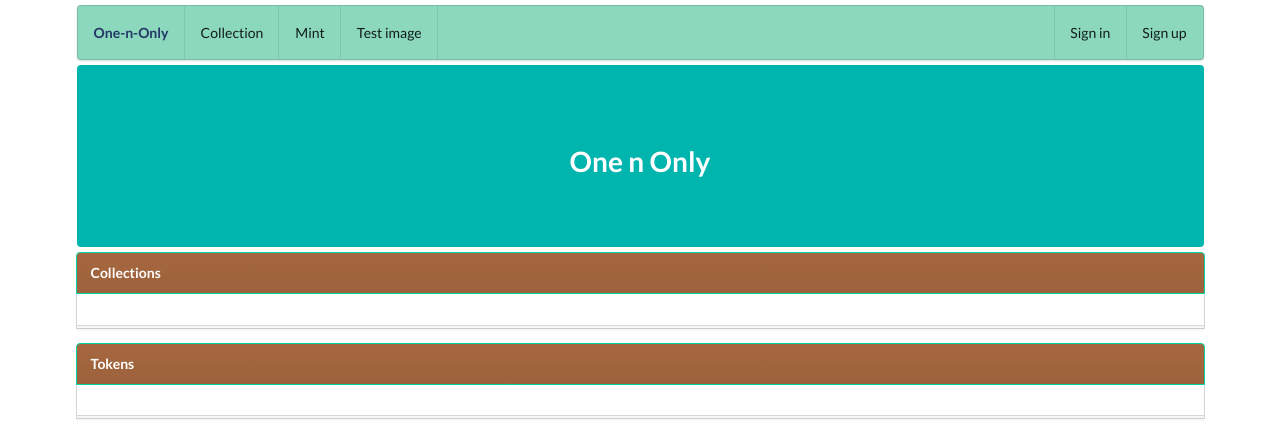
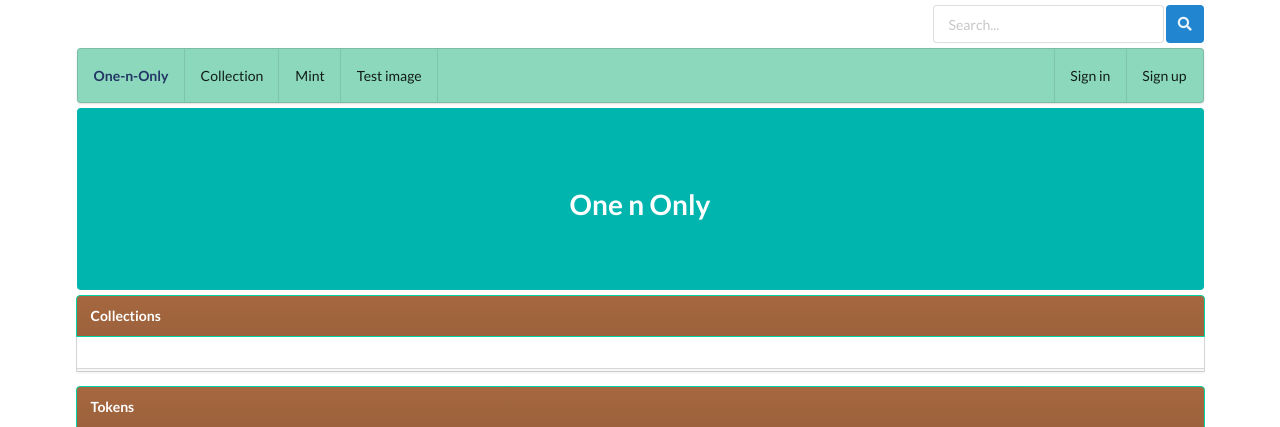
Before and after one commit to Waikiki-Korea/one-n-only-web, a Django app: page / in a window 1280 px wide. Shown: the top 427 px of the page. Run offline with Django 4.2, Linux system fonts and the light colour scheme; data that the repository does not hold is empty.

Commit message:
[search] Implemented Transaction Searching by web3.
1. Have to run private blockchain by GETH first.
2. Then, You can search transaction ID by one-n-only's search bar.

```diff
--- a/waikiki/ono/urls.py
+++ b/waikiki/ono/urls.py
@@ -9,6 +9,7 @@ urlpatterns = [
     path('<int:user_id>/dashboard/', views.dashboard, name="dashboard"),
     path('<int:user_id>/collection/', views.collection, name="collection"),
     path('<int:_user_id>/mint/', views.mint, name="mint"),
+    path('search/', views.search, name='search'),
     path('test/image/', views.test_image, name="test_image"),
     path('test/minting/', views.test_minting, name="test_minting"),
 ]
--- a/waikiki/ono/views.py
+++ b/waikiki/ono/views.py
@@ -1,11 +1,12 @@
 import json
-from django.shortcuts import render, get_object_or_404, get_list_or_404
+from django.shortcuts import render, get_object_or_404, get_list_or_404, redirect
 from django.http import HttpResponse
 from django.http import JsonResponse
 from django.http import Http404
 from ono.models import Collection, OnoUser, Token, TempImage
 from django.contrib.auth import get_user_model
 from ono.modules.ono_engine.test import testComparison
+from ono.modules.ono_web3.test import testSearch
 from ono.modules.ono_utils.ono_utils import removeFile
 import os
 
@@ -21,6 +22,22 @@ def dashboard(request, user_id):
     tokens = Token.objects.all()
 
     return render(request, 'ono/dashboard.html', {'collections': collections, 'tokens': tokens})
+
+def search(request):
+    print("[", request.method, "], /search")
+
+    if request.method == 'POST':
+        print("search requested = ", request.POST['search'])
+
+        response = {
+            "search_text": request.POST['search'],
+            "result": testSearch(request.POST['search'])
+        }
+
+    else:
+        return redirect('../')
+
+    return render(request, 'ono/search_result.html', response)
 
 def collection(request, user_id):
     print("[", request.method, "], /", user_id, "/collection")
--- a/waikiki/templates/ono/navbar.html
+++ b/waikiki/templates/ono/navbar.html
@@ -1,3 +1,17 @@
+<div class="ui container right aligned" style="padding-top:5px;">
+
+    <form class="ui form" action="{% url 'ono:search' %}" method="post" enctype="multipart/form-data">
+        {% csrf_token %}
+        <div class="ui input" style="margin-right:40px;">
+            <input type="text" name="search" id="search" placeholder="Search..."
+                value="{{ form.search.value|default_if_none:'' }}" style="margin-right:2px;">
+            <button class="ui submit blue icon button" type="submit" id="submit_button"><i
+                    class="icon search"></i></button>
+        </div>
+    </form>
+
+</div>
+
 <div class="ui container" style="padding-top:5px;">
     <div class="ui menu" style="height:55px;background-color:#8BD8BD;">
         <a class="header item" href="/" style="color:#243665;background-color:#8BD8BD;">One-n-Only</a>
@@ -24,11 +38,11 @@
         </a>
         <div class="right menu">
             {% if user.is_authenticated %}
-                <a class="item" href="{% url 'common:update' pk=user.id %}">{{ user.username }}</a>
-                <a class="item ui red label" href="{% url 'common:logout' %}">Sign out</a>
+            <a class="item" href="{% url 'common:update' pk=user.id %}">{{ user.username }}</a>
+            <a class="item ui red label" href="{% url 'common:logout' %}">Sign out</a>
             {% else %}
-                <a class="item" href="{% url 'common:login' %}">Sign in</a>
-                <a class="item" href="{% url 'common:signup' %}">Sign up</a>
+            <a class="item" href="{% url 'common:login' %}">Sign in</a>
+            <a class="item" href="{% url 'common:signup' %}">Sign up</a>
             {% endif %}
         </div>
     </div>
```
Also changed, not shown: waikiki/ono/modules/ono_web3/test.py (added, +22 -0 lines), waikiki/templates/ono/search_result.html (added, +32 -0 lines).
